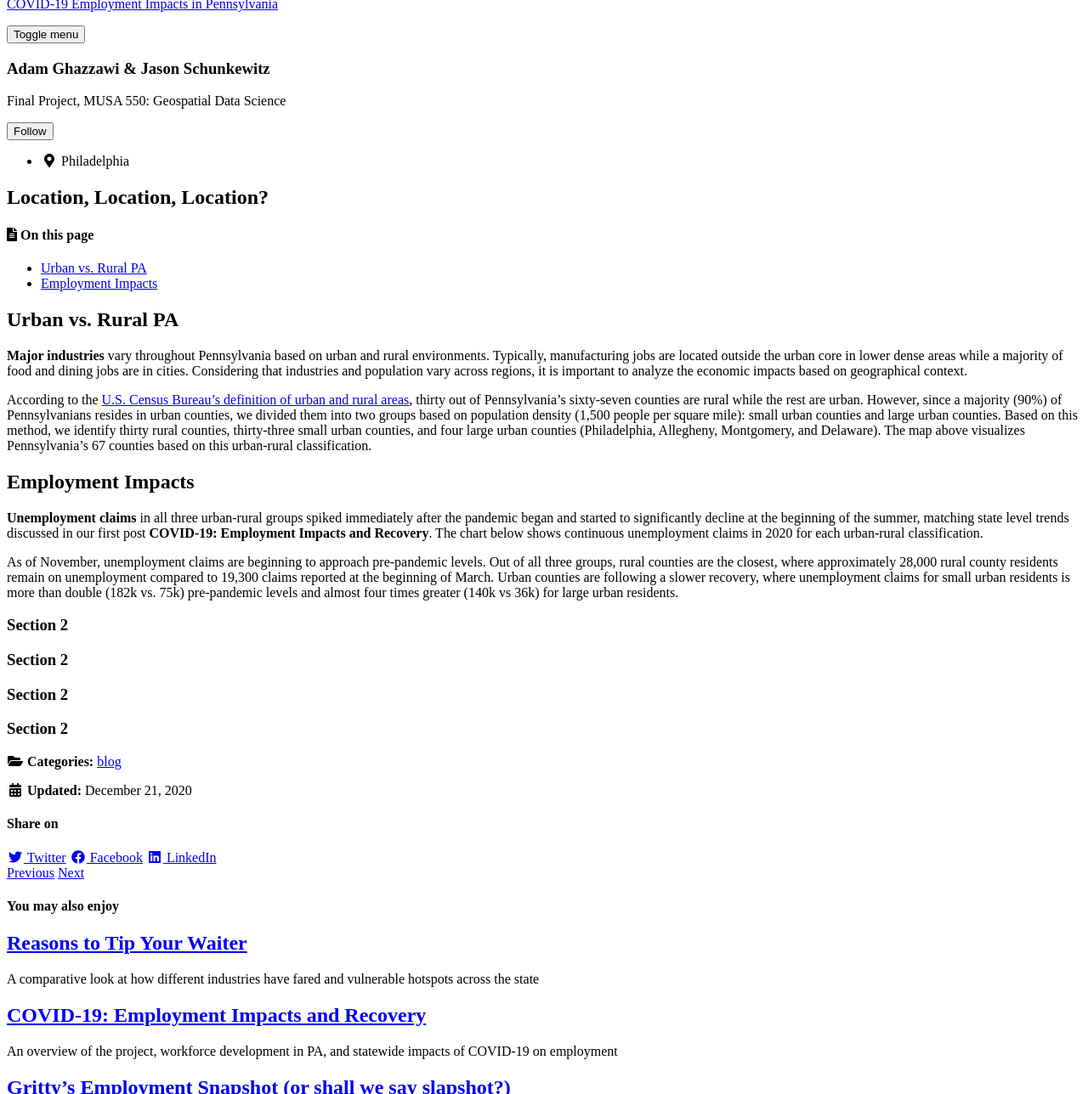
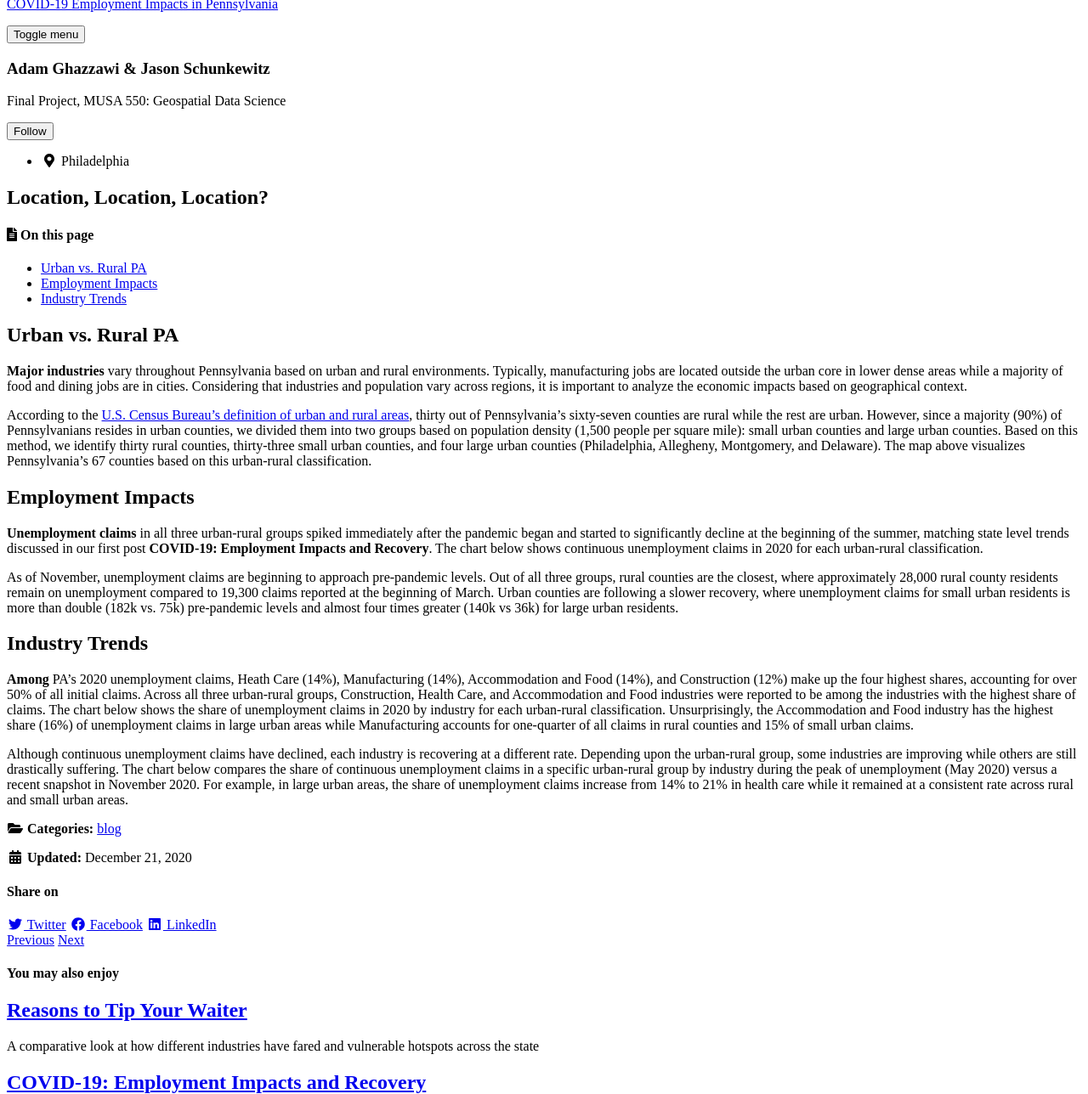
Before and after one commit to amghazzawi/PAemployment, a Jekyll site: the page built from _posts/2019-04-17-example-post.md, in a window 1280 px wide and 1400 px high, cut to the strip 112-1400 px from the top of the window. Shown: the whole strip at 85% size. Built offline with Jekyll 4.4.1, drawn with Linux system fonts in a browser that asks for light colours; cached includes are drawn as plain includes; nearby versions of some CDN libraries.

Commit message:
Update 2019-04-17-example-post.md

```diff
--- a/_posts/2019-04-17-example-post.md
+++ b/_posts/2019-04-17-example-post.md
@@ -28,23 +28,11 @@ According to the <a href="https://www.census.gov/programs-surveys/geography/guid
 **Unemployment claims** in all three urban-rural groups spiked immediately after the pandemic began and started to significantly decline at the beginning of the summer, matching state level trends discussed in our first post **COVID-19: Employment Impacts and Recovery**.  The chart below shows continuous unemployment claims in 2020 for each urban-rural classification.
 <div id="hv-chart-1"></div>
 As of November, unemployment claims are beginning to approach pre-pandemic levels.  Out of all three groups, rural counties are the closest, where approximately 28,000 rural county residents remain on unemployment compared to 19,300 claims reported at the beginning of March.  Urban counties are following a slower recovery, where unemployment claims for small urban residents is more than double (182k vs. 75k) pre-pandemic levels and almost four times greater (140k vs 36k) for large urban residents.
-
-
 <div id="hv-chart-2"></div>
 
-# Section 2
+## Industry Trends
+**Among** PA’s 2020 unemployment claims, Heath Care (14%), Manufacturing (14%), Accommodation and Food (14%), and Construction (12%) make up the four highest shares, accounting for over 50% of all initial claims.   Across all three urban-rural groups, Construction, Health Care, and Accommodation and Food industries were reported to be among the industries with the highest share of claims. The chart below shows the share of unemployment claims in 2020 by industry for each urban-rural classification. Unsurprisingly, the Accommodation and Food industry has the highest share (16%) of unemployment claims in large urban areas while Manufacturing accounts for one-quarter of all claims in rural counties and 15% of small urban claims.
 
-<div id="hv-chart-3"></div>
-
-
-# Section 2
+Although continuous unemployment claims have declined, each industry is recovering at a different rate.  Depending upon the urban-rural group, some industries are improving while others are still drastically suffering.  The chart below compares the share of continuous unemployment claims in a specific urban-rural group by industry during the peak of unemployment (May 2020) versus a recent snapshot in November 2020. For example, in large urban areas, the share of unemployment claims increase from 14% to 21% in health care while it remained at a consistent rate across rural and small urban areas.
 
 <div id="hv-chart-4"></div>
-
-# Section 2
-
-
-
-# Section 2
-
-<div id="hv-chart-6"></div>
```
